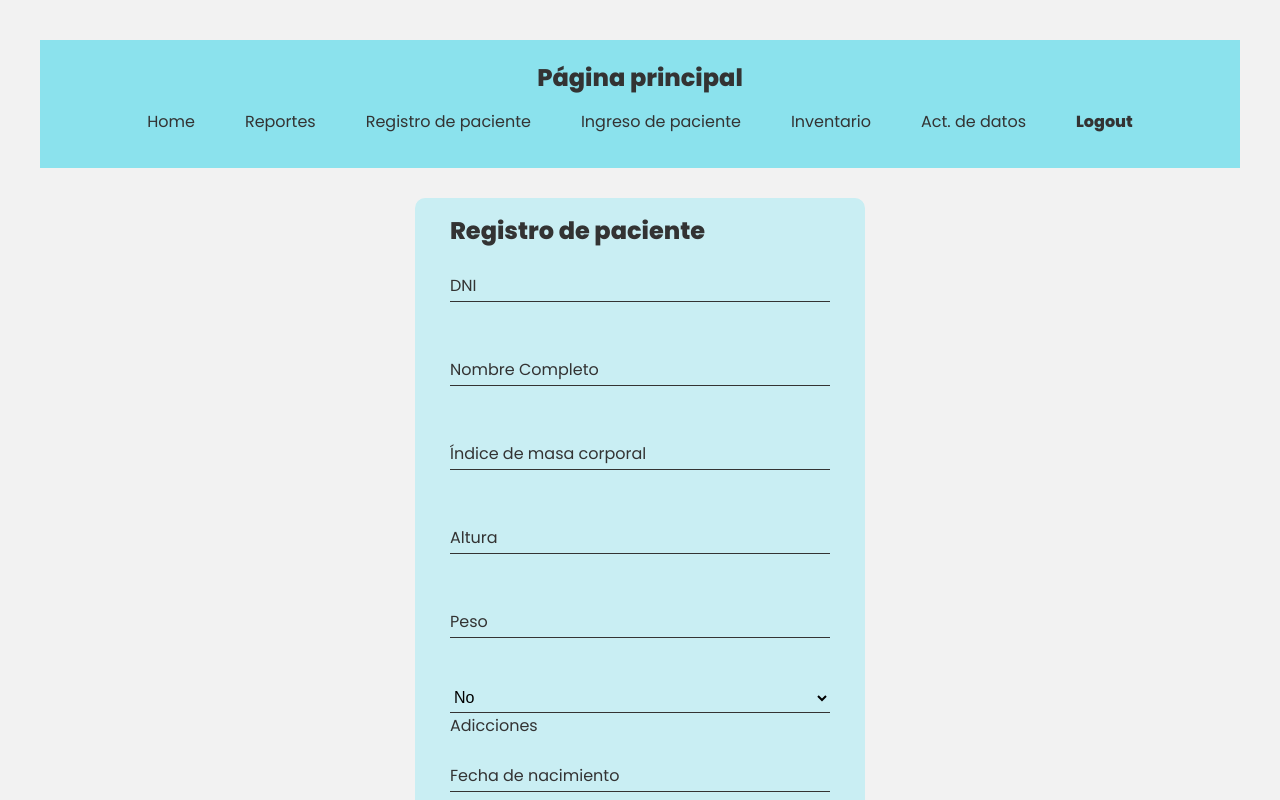
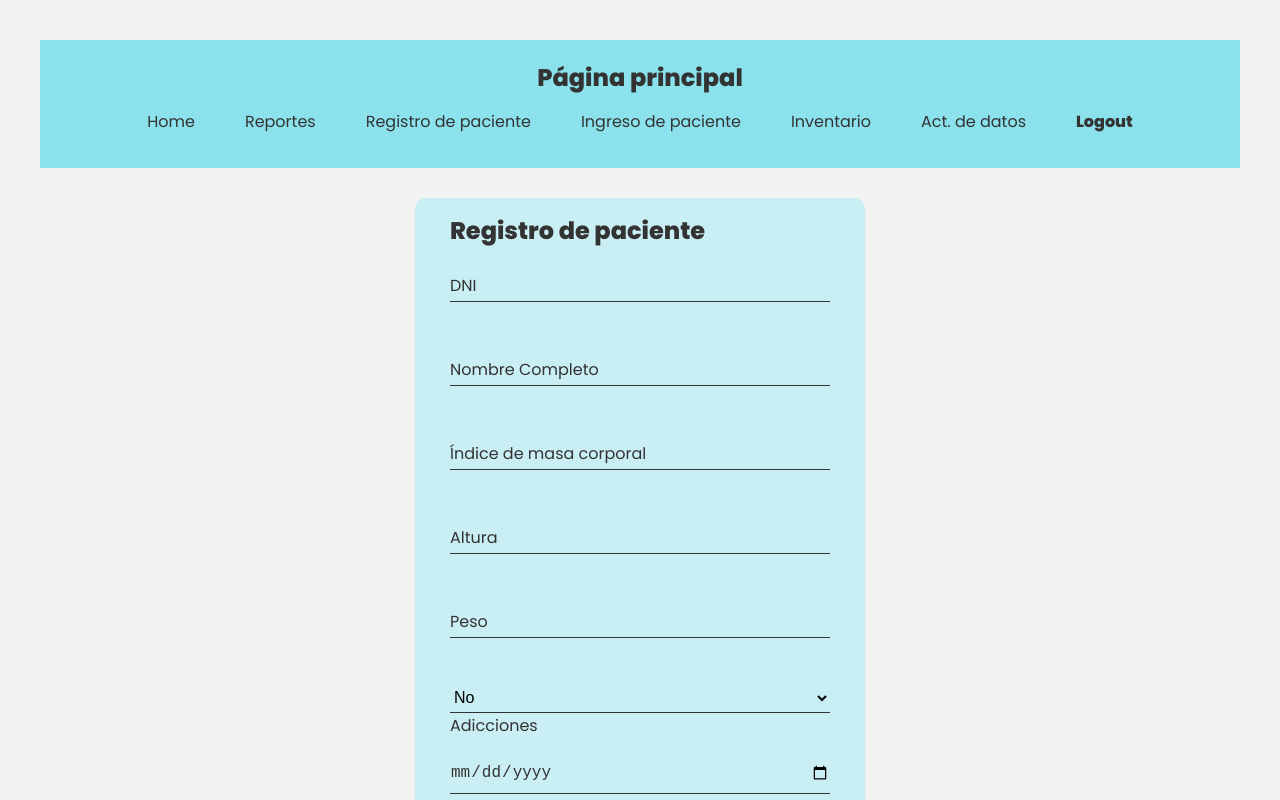
Before and after one commit to Montoya086/Proyecto_2_DB, a React (Create React App) app: page /registro_paciente in a window 1280 px wide. Shown: the top 800 px of the page. Built offline with nearby package versions, Linux system fonts and the light colour scheme; no server answers.

Commit message:
Update Registro_paciente.jsx

```diff
--- a/src/pages/Registro_paciente.jsx
+++ b/src/pages/Registro_paciente.jsx
@@ -65,6 +65,7 @@ const RegistroPaciente = () => {
       log_mail:sesion,
       log_info:"Se ingresó el paciente "+name_p+" con el DNI "+dni_p
     })
+
     if(error){
       console.log(error)
     }
@@ -128,8 +129,7 @@ const RegistroPaciente = () => {
             <label>Adicciones</label>
           </div>
           <div className="text-box">
-            <input type="text" required value={fecha_nac_p} onChange={(e) => setFecha_nac_p(e.target.value)} />
-            <label>Fecha de nacimiento</label>
+            <input type="date" required value={fecha_nac_p} onChange={(e) => setFecha_nac_p(e.target.value)} />
           </div>
           <div className="select-box">
             <select value={sexo_p} onChange={(e) => setSexo_p(e.target.value)}>
```
